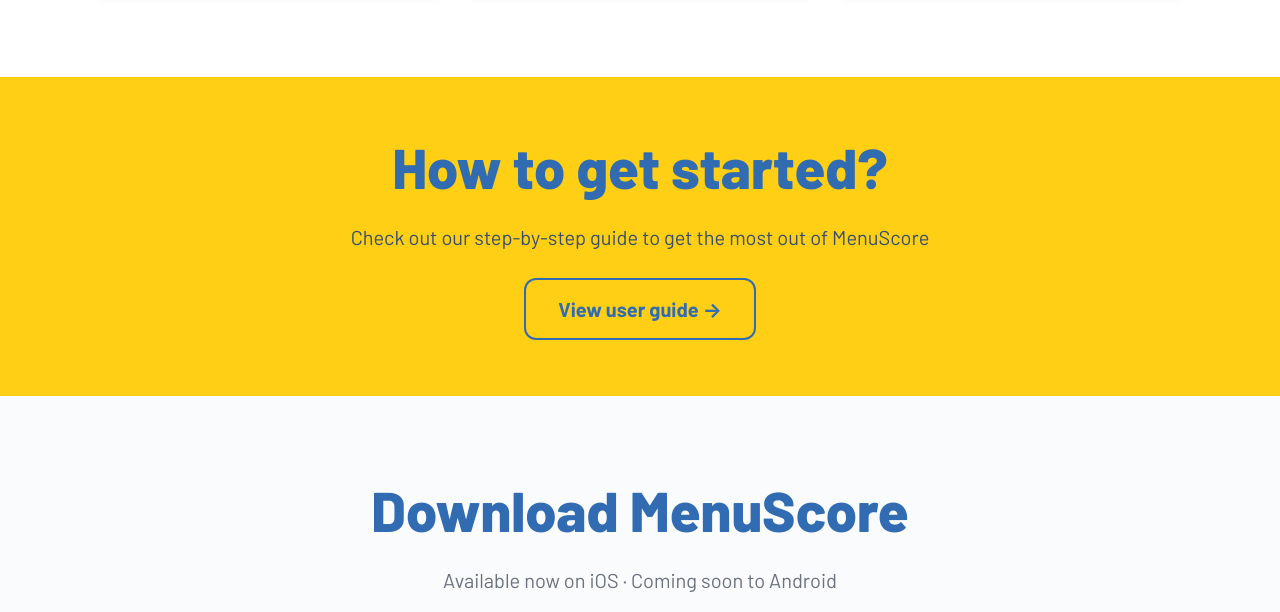
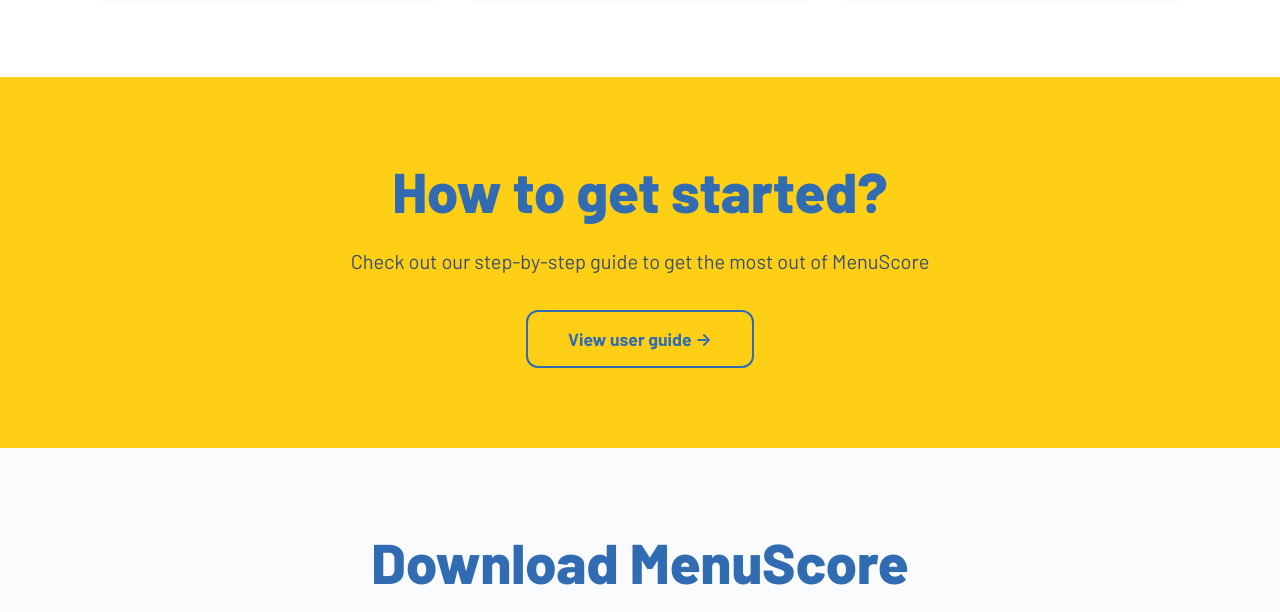
Before and after one commit to menuscore/htmlWeb, a website: page index.html in a window 1280 px wide. Shown: the part 1581-2193 px from the top of the page. Drawn offline with nearby package versions, Linux system fonts and the light colour scheme.

Commit message:
Fix cross-browser CSS compatibility for How to Start section

```diff
--- a/css/styles.css
+++ b/css/styles.css
@@ -1061,34 +1061,43 @@
 
 /* === HOW TO START SECTION === */
 .how-to-start-section {
-  background: var(--ms-yellow);
-  padding: var(--spacing-lg) 0;
+  background: var(--ms-yellow) !important;
+  padding: var(--spacing-xl) 0 !important;
   text-align: center;
 }
 
 .how-to-start-section h2 {
-  color: var(--ms-blue);
+  color: var(--ms-blue) !important;
   margin-bottom: var(--spacing-sm);
 }
 
+.how-to-start-section p,
 .how-to-start-section .lead {
-  color: var(--ms-blue-dark);
+  color: var(--ms-blue-dark) !important;
   opacity: 0.9;
-}
-
-.how-to-start-section .btn-outline-primary {
-  background: transparent;
-  color: var(--ms-blue);
-  border: 2px solid var(--ms-blue);
-  padding: 0.85rem 2rem;
+  margin-bottom: var(--spacing-md) !important;
+}
+
+.how-to-start-section .btn,
+.how-to-start-section .btn-outline-primary,
+.how-to-start-section .btn-lg {
+  background: transparent !important;
+  color: var(--ms-blue) !important;
+  border: 2px solid var(--ms-blue) !important;
+  padding: 0.85rem 2.5rem !important;
   font-weight: 700;
+  font-size: 1.1rem;
   border-radius: var(--radius-md);
   transition: all 0.3s ease;
-}
-
-.how-to-start-section .btn-outline-primary:hover {
-  background: var(--ms-blue);
-  color: var(--ms-yellow);
+  display: inline-block;
+  text-decoration: none;
+}
+
+.how-to-start-section .btn:hover,
+.how-to-start-section .btn-outline-primary:hover,
+.how-to-start-section .btn-lg:hover {
+  background: var(--ms-blue) !important;
+  color: var(--ms-yellow) !important;
   transform: translateY(-2px);
   box-shadow: 0 6px 20px rgba(49, 108, 179, 0.3);
 }
```
